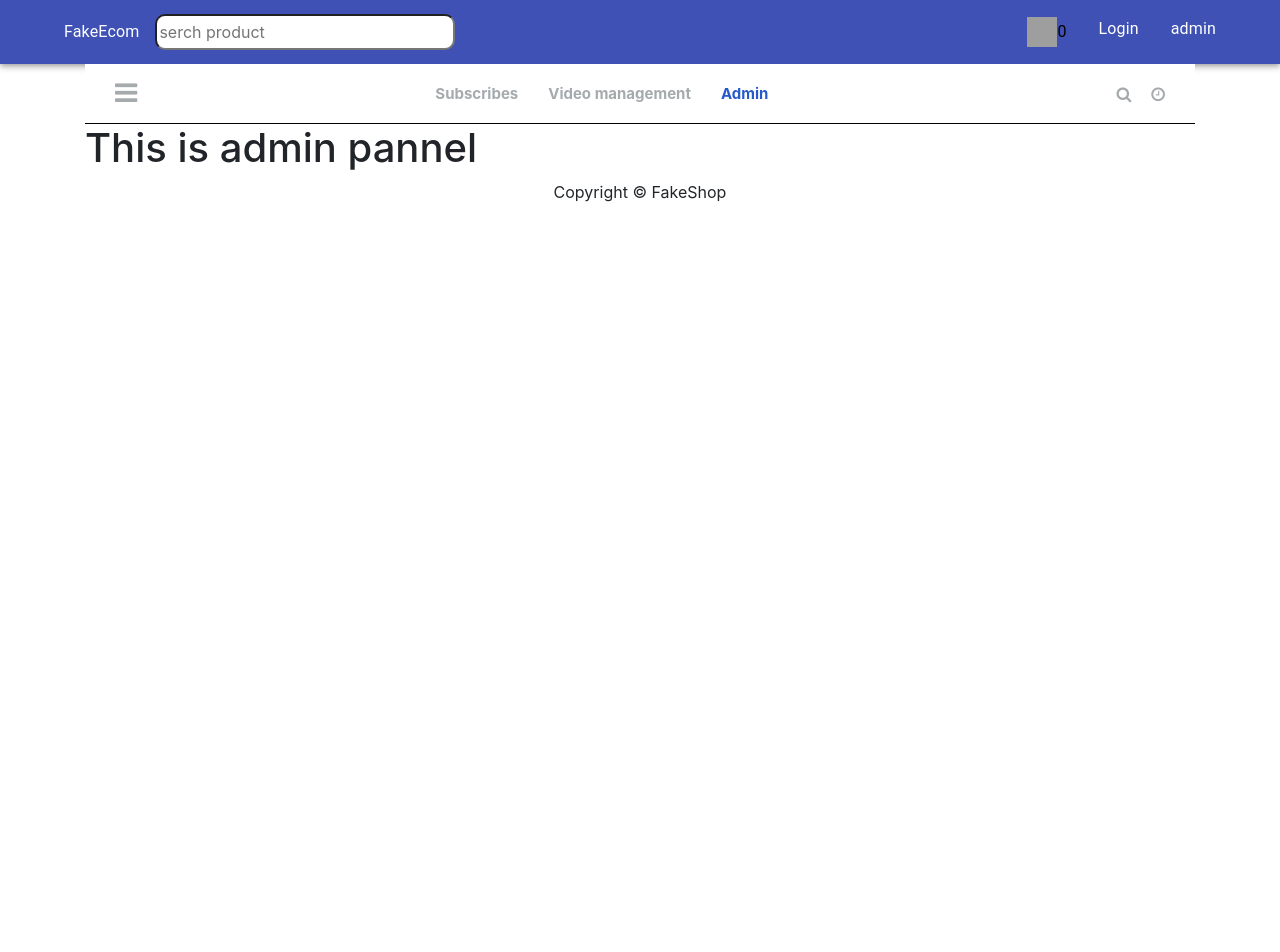
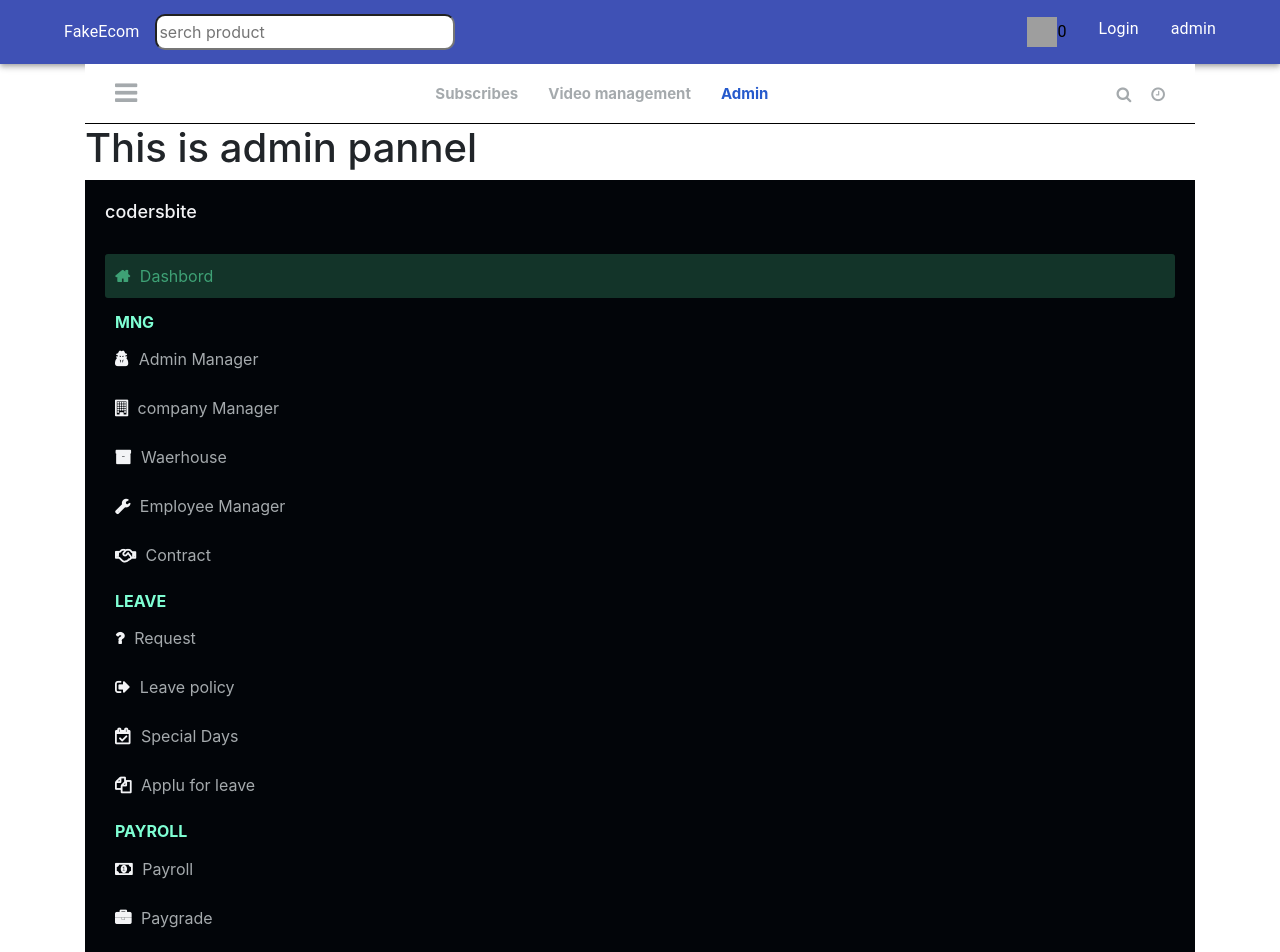
Before and after one commit to Atik1000/Ecom-react-redux, a React (Create React App) app: page /admin in a window 1280 px wide. Shown: the top 952 px of the page. Before the commit the page ends 800 px from the top, so only its background shows below. Built offline with nearby package versions, Linux system fonts and the light colour scheme; grey boxes are pictures that could not be loaded.

Commit message:
admin panel sidebar

```diff
--- a/src/admin/index.jsx
+++ b/src/admin/index.jsx
@@ -2,6 +2,7 @@ import React from 'react';
 import { useState } from 'react';
 import './admin.scss';
 import Navbar from "../admin/navbar/Navbar"
+import Sidebar from "../admin/sidebar/SideBar"
 
 const Admin = () => {
     const [sidebarOpen,setSidebarOpen]=useState(false);
@@ -16,6 +17,7 @@ const Admin = () => {
         <div className="container">
             <Navbar sidebarOpen={sidebarOpen} openSidebar={openSidebar}/>
             <h1>This is admin pannel</h1>
+            <Sidebar sidebarOpen={sidebarOpen} openSidebar={openSidebar} closeSidebar={closeSidebar}/>
         </div>
     );
 };
--- a/src/admin/sidebar/SideBar.jsx
+++ b/src/admin/sidebar/SideBar.jsx
@@ -1,10 +1,76 @@
 import React from 'react';
+import './SideBar.scss';
 
-const SideBar = () => {
+const SideBar = ({sidebarOpen,openSidebar,closeSidebar}) => {
     return (
-        <div>
+        <div className={sidebarOpen?"sidebar-responsive":""} id="sidebar">
+            <div className="sidebar-title">
+                <div className="sidebar-img">
+                <h1>codersbite</h1>
+                </div>
+                <i className="fa fa-times" onClick={()=>closeSidebar()}></i>
+
+            </div>
+            <div className="sidebar_menu">
+                <div className="sidebar_link active_menu_link">
+                    <i className="fa fa-home"></i>
+                    <a href="#">Dashbord</a>
+                </div>
+                <h2>MNG</h2>
+                <div className="sidebar_link">
+                    <i className='fa fa-user-secret'></i>
+                    <a href="#">Admin Manager</a>
+                </div>
+                <div className="sidebar_link">
+                    <i className='fa fa-building-o'></i>
+                    <a href="#">company Manager</a>
+                </div>
+                <div className="sidebar_link">
+                    <i className='fa fa-archive'></i>
+                    <a href="#">Waerhouse</a>
+                </div>
+                <div className="sidebar_link">
+                  <i className='fa fa-wrench'></i>
+                    <a href="#">Employee Manager</a>
+                </div>
+                <div className="sidebar_link">
+                  <i className='fa fa-handshake-o'></i>
+                    <a href="#">Contract</a>
+                </div>
+                <h2>LEAVE</h2>
+                <div className="sidebar_link">
+                  <i className='fa fa-question'></i>
+                    <a href="#">Request</a>
+                </div>
+                <div className="sidebar_link">
+                  <i className='fa fa-sign-out'></i>
+                    <a href="#">Leave policy</a>
+                </div>
+                <div className="sidebar_link">
+                  <i className='fa fa-calendar-check-o'></i>
+                    <a href="#">Special Days</a>
+                </div>
+                <div className="sidebar_link">
+                  <i className='fa fa-files-o'></i>
+                    <a href="#">Applu for leave</a>
+                </div>
+                <h2>PAYROLL</h2>
+                <div className="sidebar_link">
+                  <i className='fa fa-money'></i>
+                    <a href="#">Payroll</a>
+                </div>
+                <div className="sidebar_link">
+                  <i className='fa fa-briefcase'></i>
+                    <a href="#">Paygrade</a>
+                </div>
+                <div className="sidebar_logout">
+                  <i className='fa fa-power-off'></i>
+                    <a href="#">Logout</a>
+                </div>
+            </div>
 
         </div>
+
     );
 };
 
--- a/src/admin/sidebar/SideBar.scss
+++ b/src/admin/sidebar/SideBar.scss
@@ -0,0 +1,70 @@
+#sidebar{
+    background: #020509;
+    grid-area: sidebar;
+    overflow-y: auto;
+    padding: 20px;
+    -webkit-transition: all 0.5s;
+    transition: all 0.5s;
+    margin-left: 0 !important;
+    .sidebar-title{
+        display: flex;
+        justify-content: space-between;
+        align-items: center;
+        color:#f3f4f6;
+        margin-bottom: 30px;
+        h1{
+            font-size: 18px;
+            display: inline;
+        }
+        i{
+            font-size: 18px;
+            display: none;
+        }
+    }
+    .sidebar_menu{
+        h2{
+            color: aquamarine;
+            font-size: 16px;
+            margin-top: 15px;
+            margin-bottom: 5px;
+            padding: 0 10px;
+            font-weight: 700;
+        }
+        .sidebar_logout{
+            margin-top: 20px;
+            padding: 10px;
+            color: #e65061;
+            a{
+                text-decoration: none;
+                color: #e65061;
+                font-weight: 700;
+                text-transform: uppercase;
+            }
+            i{
+                margin-right: 10px;
+                font-style: 18px;
+            }
+        }
+        .sidebar_link{
+            color: #f3f4f6;
+            padding: 10px;
+            border-radius: 3px;
+            margin-bottom: 5px;
+            a{
+                text-decoration: none;
+                color: #a5aaad;
+            }
+            i{
+                margin-right: 10px;
+                font-weight: 700;
+            }
+        }
+        .active_menu_link{
+            background: rgba(62,161,117,0.3);
+            color: #3ea175;
+            a{
+                color: #3ea175 !important;
+            }
+        }
+    }
+}
--- a/src/store/action/productAction.js
+++ b/src/store/action/productAction.js
@@ -15,14 +15,12 @@ export const storeSingleProduct=(id)=>async(dispatch,getState)=>{
   dispatch(storeProduct(data));
   dispatch(setLoader(false));
 }
-
 const storeProductList=(data)=>{
   return {
       type:ActionTypes.STORE_ALL_PRODUCT,
       payload:data
   }
 }
-
 const storeProduct=(data)=>{
   return {
       type:ActionTypes.SELECTED_PRODUCT,
```
